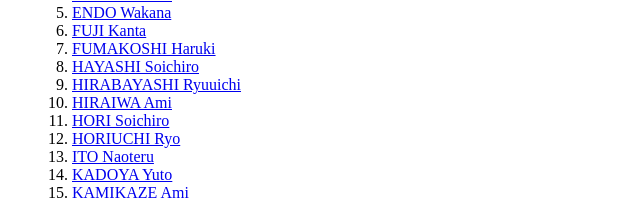
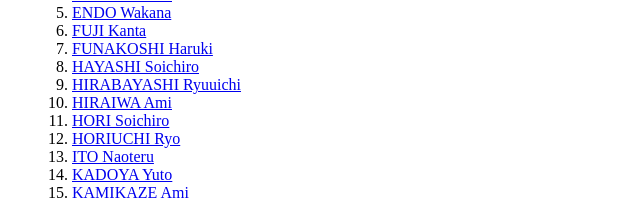
Before and after one commit to shira-ko/shira-ko.github.io, a plain HTML site: page students2018/index.html in a window 1280 px wide. Shown: the part 477-675 px from the top of the page, 108-748 px from the left. Drawn offline with Linux system fonts and the light colour scheme.

Commit message:
fix typo

```diff
--- a/students2018/index.html
+++ b/students2018/index.html
@@ -53,7 +53,7 @@
           <li><a href="https://chujo999.github.io/">CHUJO Kotaro</a></li>
           <li><a href="https://endowakana.github.io">ENDO Wakana</a></li>
           <li><a href="https://kantakantakanta.github.io">FUJI Kanta</a></li>
-          <li><a href="https://ponypool.github.io">FUMAKOSHI Haruki</a></li>
+          <li><a href="https://ponypool.github.io">FUNAKOSHI Haruki</a></li>
           <li><a href="https://SOPPPPP.github.io">HAYASHI Soichiro</a></li>
           <li><a href="https://ryuuichi0731.github.io">HIRABAYASHI Ryuuichi</a></li>
           <li><a href="https://hiraiwaami.github.io">HIRAIWA Ami</a></li>
```
